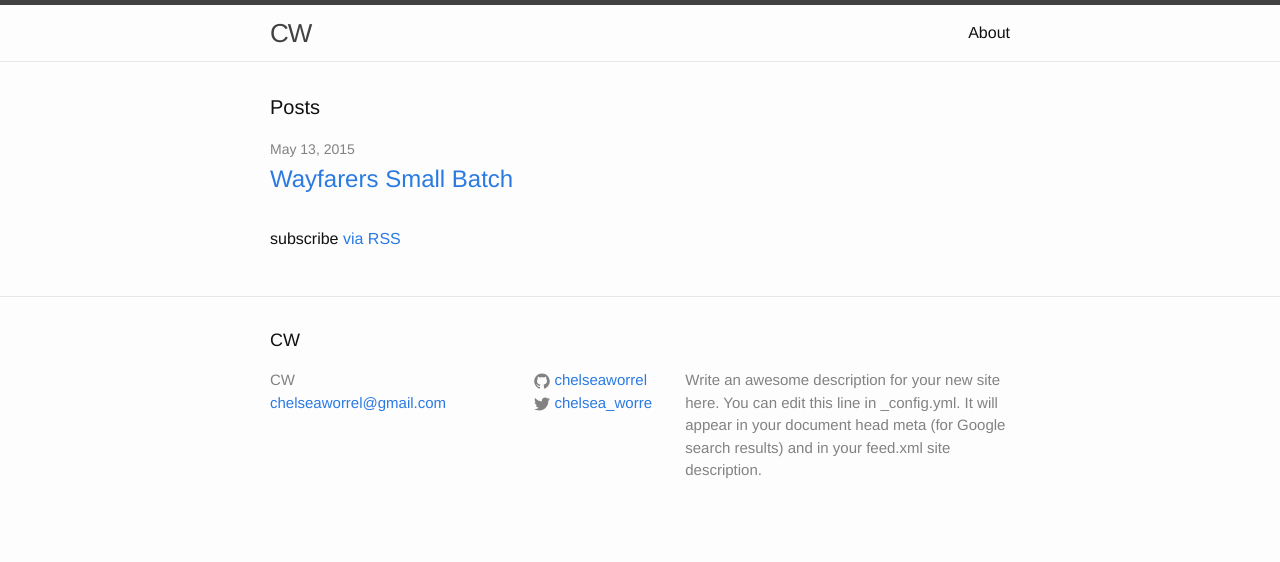
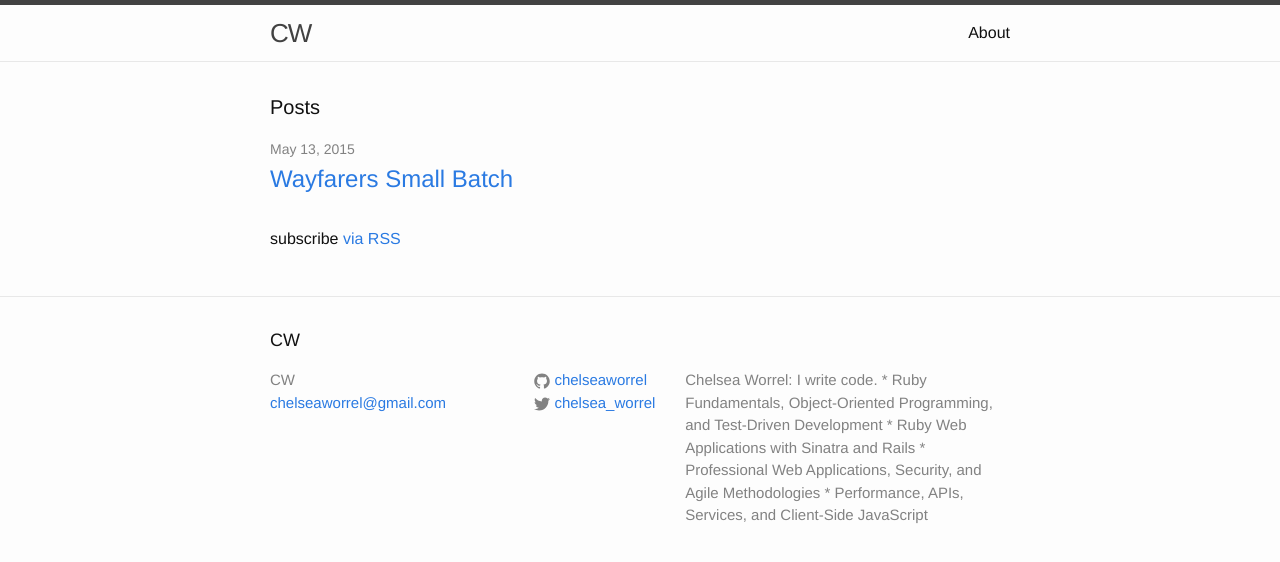
Before and after one commit to chelseaworrel/chelseaworrel.github.io, a Jekyll site: the page built from index.html, in a window 1280 px wide. Shown: the top 562 px of the page. Built offline with Jekyll 4.4.1, drawn with Linux system fonts in a browser that asks for light colours.

Commit message:
edited twitter user_name added description

```diff
--- a/_config.yml
+++ b/_config.yml
@@ -2,12 +2,14 @@
 title: CW
 email: chelseaworrel@gmail.com
 description: > # this means to ignore newlines until "baseurl:"
-  Write an awesome description for your new site here. You can edit this
-  line in _config.yml. It will appear in your document head meta (for
-  Google search results) and in your feed.xml site description.
+  Chelsea Worrel: I write code.
+  * Ruby Fundamentals, Object-Oriented Programming, and Test-Driven Development
+  * Ruby Web Applications with Sinatra and Rails
+  * Professional Web Applications, Security, and Agile Methodologies
+  * Performance, APIs, Services, and Client-Side JavaScript
 baseurl: "" # the subpath of your site, e.g. /blog/
 url: "http://chelseaworrel.github.io" # the base hostname & protocol for your site
-twitter_username: chelsea_worre
+twitter_username: chelsea_worrel
 github_username:  chelseaworrel
 
 # Build settings
```
